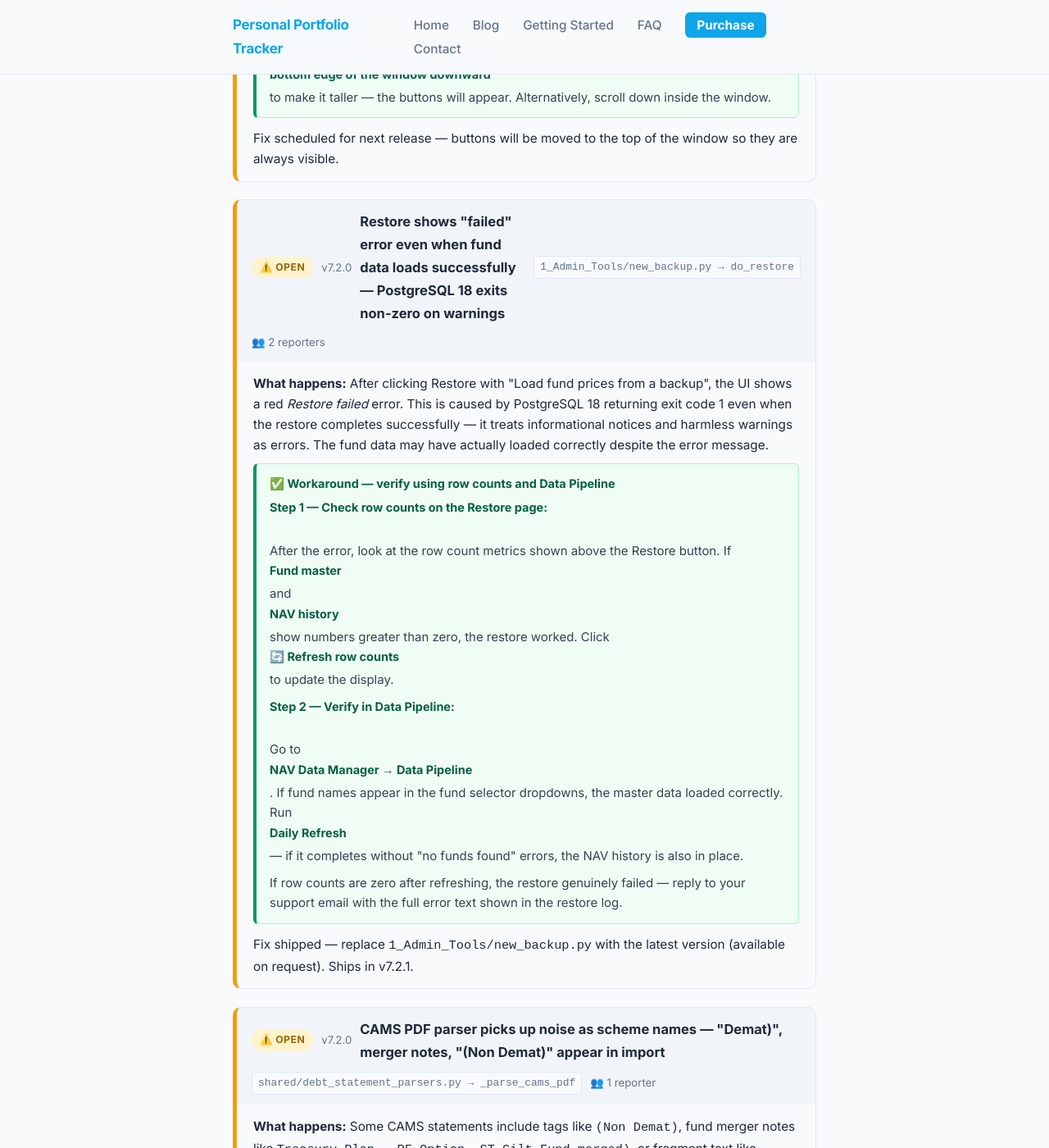
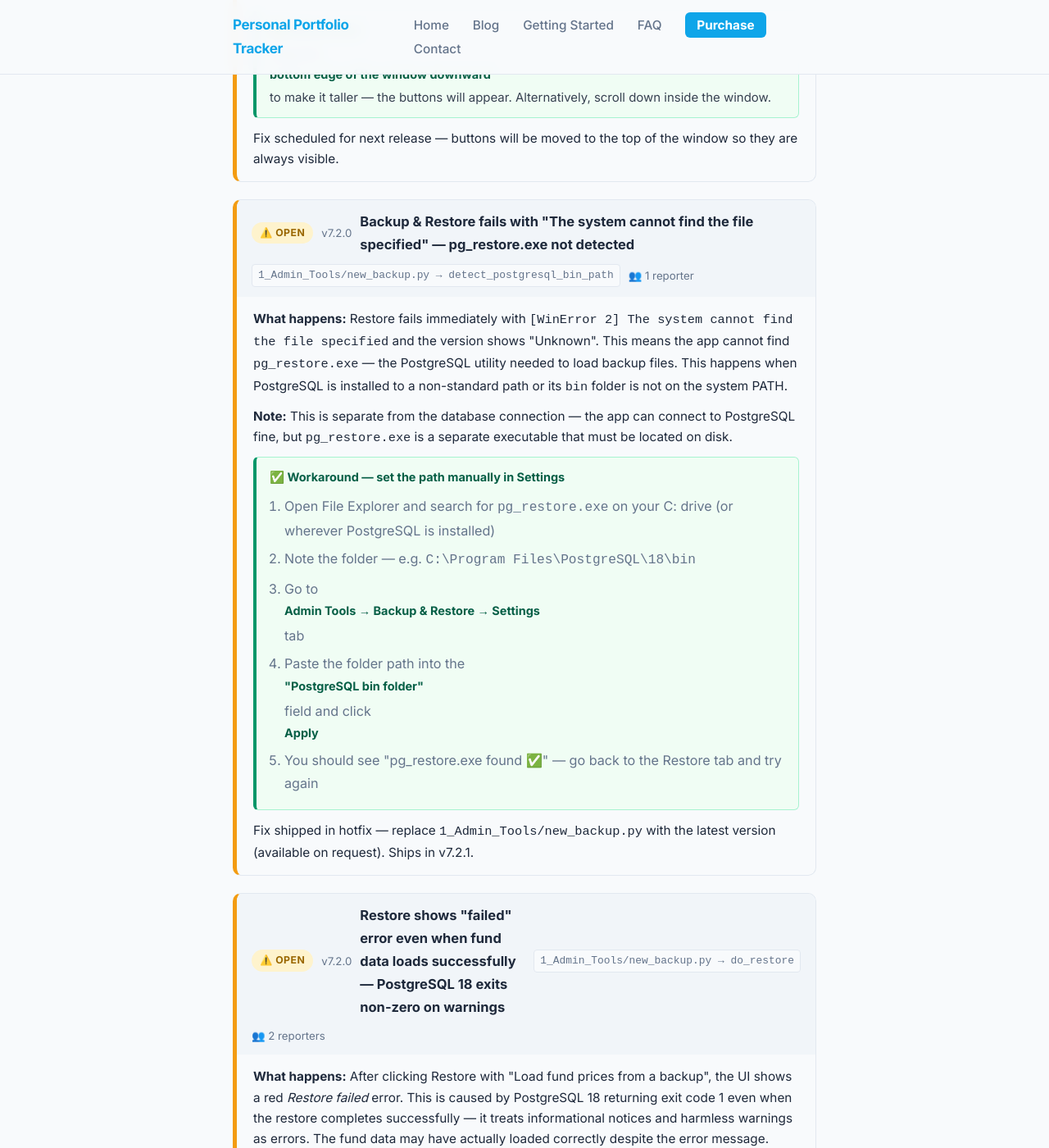
Before and after one commit to srikrishna2024/portfolio-tracker-blog, a Jekyll site: the page built from known-issues/index.html, in a window 1280 px wide and 1400 px high, scrolled down 949 px. Shown: the whole window at 82% size. Built offline with Jekyll 4.4.1, drawn with Linux system fonts in a browser that asks for light colours.

Commit message:
known issues: add pg_restore.exe not found issue with Settings tab workaround

```diff
--- a/known-issues/index.html
+++ b/known-issues/index.html
@@ -36,6 +36,31 @@ title: Known Issues & Workarounds
       </div>
     </div>
 
+
+    <div class="ki-issue ki-noncritical">
+      <div class="ki-header">
+        <span class="ki-badge ki-badge-noncritical">⚠️ Open</span>
+        <span class="ki-version">v7.2.0</span>
+        <h3 class="ki-title">Backup &amp; Restore fails with "The system cannot find the file specified" — pg_restore.exe not detected</h3>
+        <span class="ki-page">1_Admin_Tools/new_backup.py → detect_postgresql_bin_path</span>
+        <span class="ki-version">👥 1 reporter</span>
+      </div>
+      <div class="ki-body">
+        <p><strong>What happens:</strong> Restore fails immediately with <code>[WinError 2] The system cannot find the file specified</code> and the version shows "Unknown". This means the app cannot find <code>pg_restore.exe</code> — the PostgreSQL utility needed to load backup files. This happens when PostgreSQL is installed to a non-standard path or its <code>bin</code> folder is not on the system PATH.</p>
+        <p><strong>Note:</strong> This is separate from the database connection — the app can connect to PostgreSQL fine, but <code>pg_restore.exe</code> is a separate executable that must be located on disk.</p>
+        <div class="ki-workaround">
+          <strong>✅ Workaround — set the path manually in Settings</strong>
+          <ol style="font-size:0.88rem;color:#374151;margin:8px 0 0;padding-left:18px;line-height:1.9;">
+            <li>Open File Explorer and search for <code>pg_restore.exe</code> on your C: drive (or wherever PostgreSQL is installed)</li>
+            <li>Note the folder — e.g. <code>C:\Program Files\PostgreSQL\18\bin</code></li>
+            <li>Go to <strong>Admin Tools → Backup &amp; Restore → Settings</strong> tab</li>
+            <li>Paste the folder path into the <strong>"PostgreSQL bin folder"</strong> field and click <strong>Apply</strong></li>
+            <li>You should see "pg_restore.exe found ✅" — go back to the Restore tab and try again</li>
+          </ol>
+        </div>
+        <p class="ki-eta">Fix shipped in hotfix — replace <code>1_Admin_Tools/new_backup.py</code> with the latest version (available on request). Ships in v7.2.1.</p>
+      </div>
+    </div>
 
     <div class="ki-issue ki-noncritical">
       <div class="ki-header">
```
